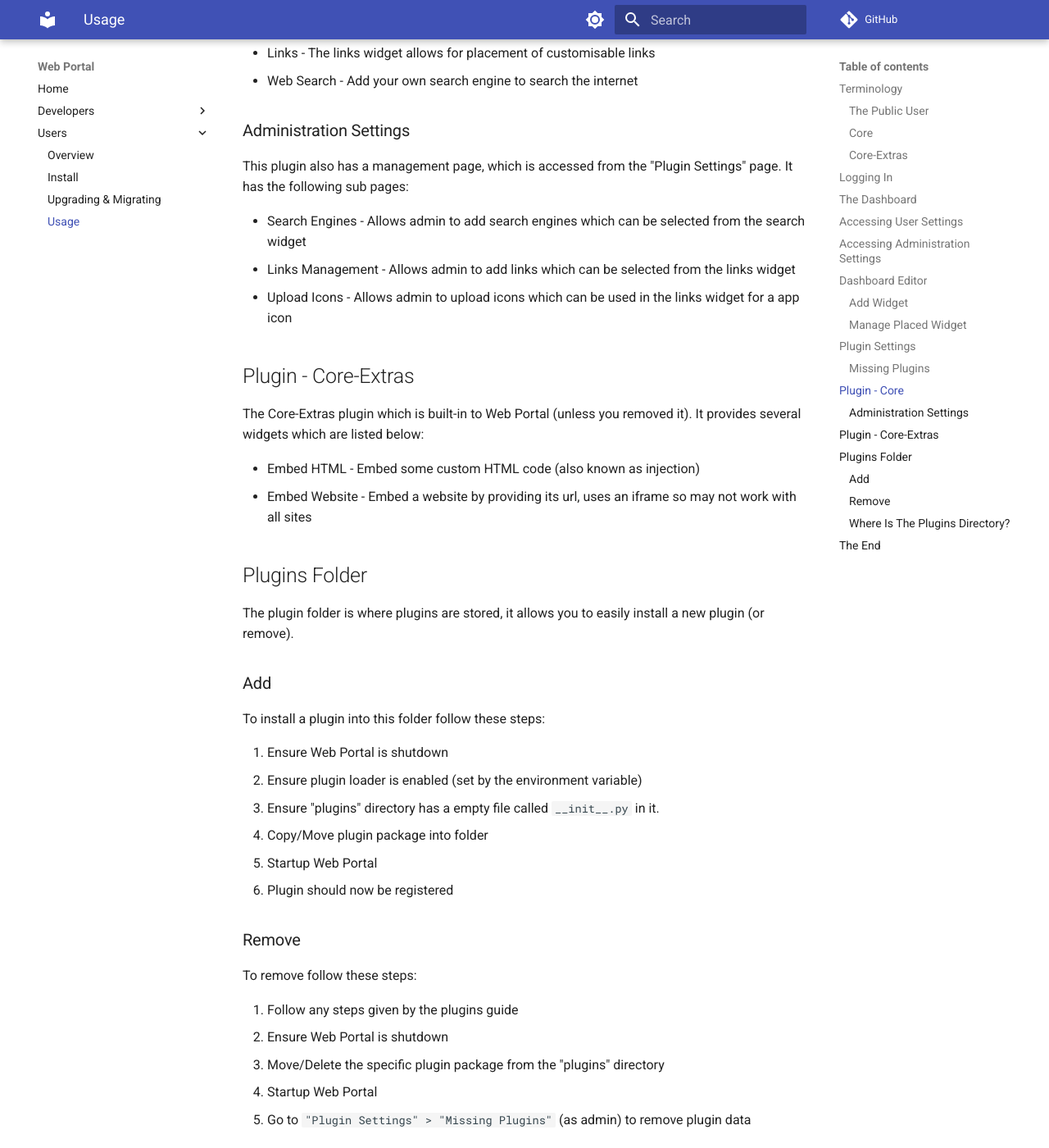
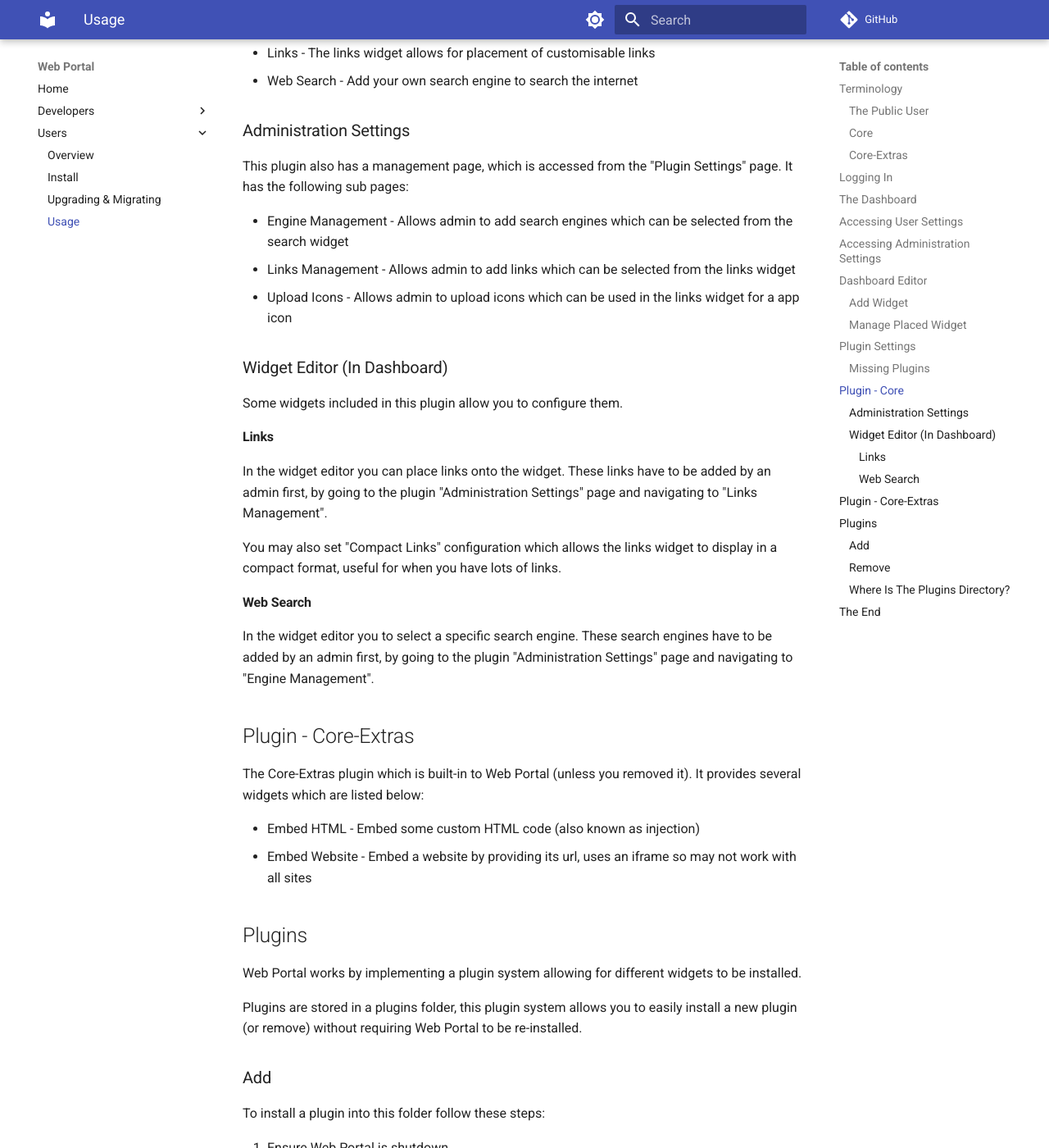
Before and after one commit to enchant97/web-portal, an MkDocs documentation site: the page built from docs/users/usage.md, in a window 1280 px wide and 1400 px high, scrolled down 3382 px. Shown: the whole window at 82% size. Built offline with MkDocs 1.6.1 and Material for MkDocs 9.7.7, drawn with Linux system fonts in a browser that asks for light colours; comment, search, counter and statistics services are not loaded; some of the changed text lies outside the part shown.

Commit message:
fix docs & make a default data_path for docker

````diff
--- a/docker-compose.yml
+++ b/docker-compose.yml
@@ -9,11 +9,10 @@
     build: .
     restart: unless-stopped
     volumes:
-      - ./data:/data
+      - ./data:/app/data
     ports:
       - 127.0.0.1:8000:8000
     environment:
-      - "DATA_PATH=/data"
       - "DB_URI=sqlite://:memory:"
       - "PLUGIN_SKIP_LIST=[\"core_extras\"]"
       - "ALLOW_ICON_UPLOADS=0"
--- a/docs/users/usage.md
+++ b/docs/users/usage.md
@@ -100,10 +100,19 @@
 ### Administration Settings
 This plugin also has a management page, which is accessed from the "Plugin Settings" page. It has the following sub pages:
 
-- Search Engines - Allows admin to add search engines which can be selected from the search widget
+- Engine Management - Allows admin to add search engines which can be selected from the search widget
 - Links Management - Allows admin to add links which can be selected from the links widget
 - Upload Icons - Allows admin to upload icons which can be used in the links widget for a app icon
 
+### Widget Editor (In Dashboard)
+Some widgets included in this plugin allow you to configure them.
+#### Links
+In the widget editor you can place links onto the widget. These links have to be added by an admin first, by going to the plugin "Administration Settings" page and navigating to "Links Management".
+
+You may also set "Compact Links" configuration which allows the links widget to display in a compact format, useful for when you have lots of links.
+
+#### Web Search
+In the widget editor you to select a specific search engine. These search engines have to be added by an admin first, by going to the plugin "Administration Settings" page and navigating to "Engine Management".
 
 ## Plugin - Core-Extras
 The Core-Extras plugin which is built-in to Web Portal (unless you removed it). It provides several widgets which are listed below:
@@ -112,8 +121,10 @@
 - Embed Website - Embed a website by providing its url, uses an iframe so may not work with all sites
 
 
-## Plugins Folder
-The plugin folder is where plugins are stored, it allows you to easily install a new plugin (or remove).
+## Plugins
+Web Portal works by implementing a plugin system allowing for different widgets to be installed.
+
+Plugins are stored in a plugins folder, this plugin system allows you to easily install a new plugin (or remove) without requiring Web Portal to be re-installed.
 
 ### Add
 To install a plugin into this folder follow these steps:
@@ -138,12 +149,17 @@
 Assuming you are running the official Docker image; Web Portal is structured as shown below:
 
 ```
+data/
+    ...
+
 app/
     web_portal/
         ...
 
     plugins/
-        __init__.py
+        core
+        core_extras
+        another_plugin
         ...
 ```
 
@@ -152,9 +168,11 @@
 ```yml
 # filepath: docker-compose.yml
 volumes:
-  - ./data:/data
+  - ./data:/app/data
   - ./plugins:/app/plugins
 ```
+
+> IMPORTANT: When you mount the plugins folder as a docker volume it will disable the built-in plugins provided by the image.
 
 
 ## The End
````
Also changed, not shown: docs/index.md (+10 -10 lines), docs/users/install.md (+6 -2 lines), 1 other file.
